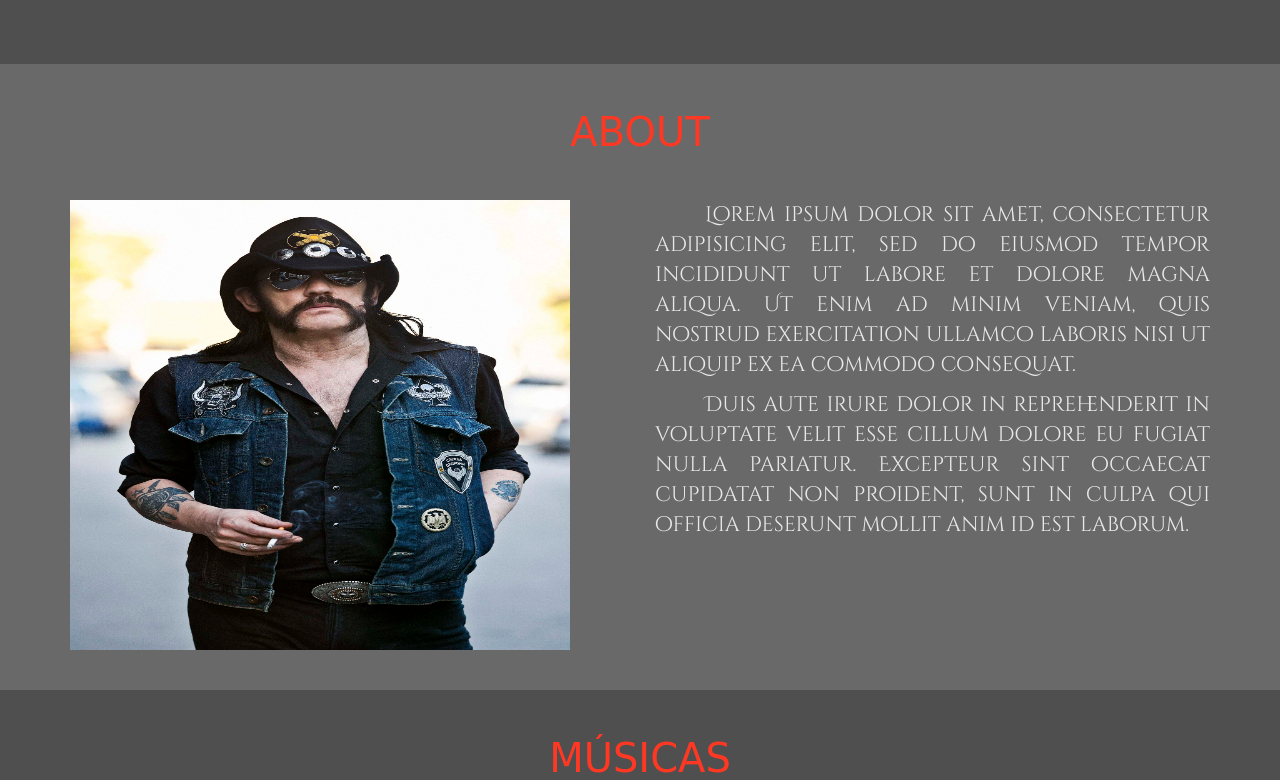
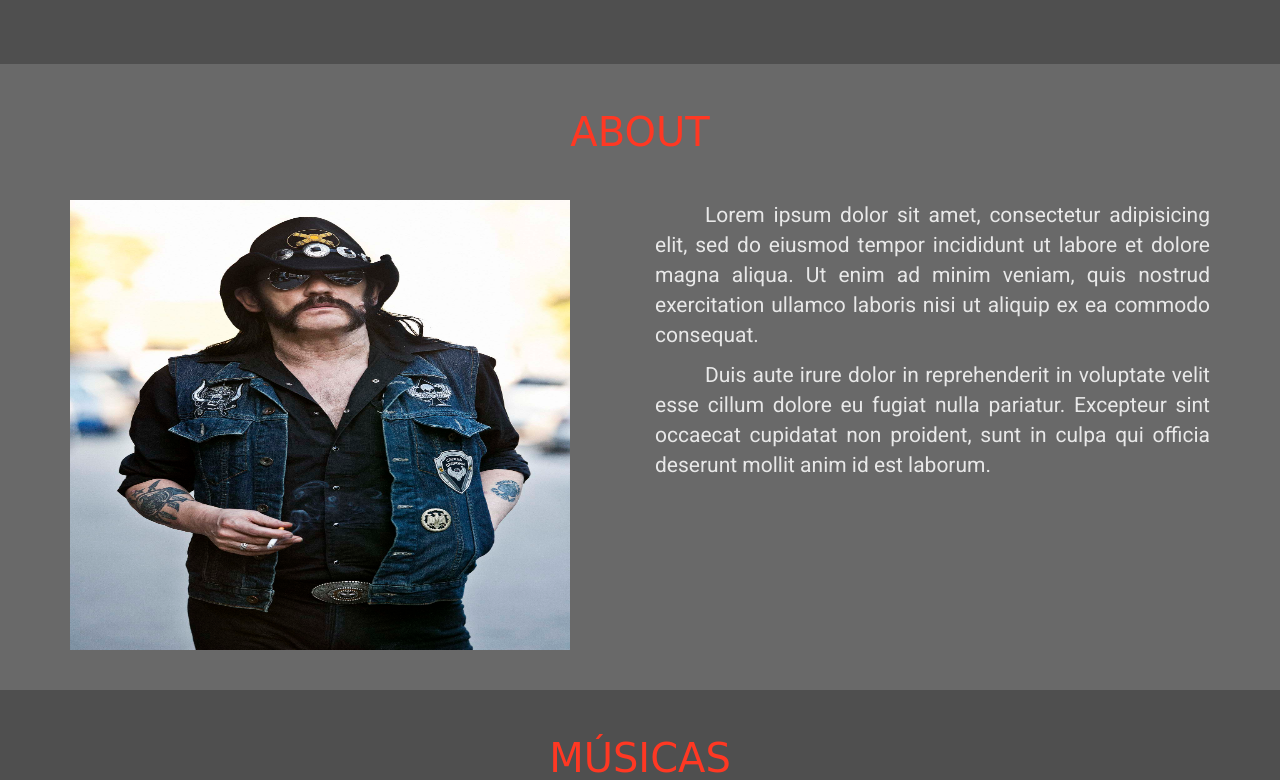
Before and after one commit to deciomoritz/Vermelho, a PHP site: page /pages/index.html in a window 1280 px wide. Shown: the part 1076-1856 px from the top of the page. Run offline with PHP 8.4, Linux system fonts and the light colour scheme; some libraries are stand-ins or nearby versions; some web fonts are replaced.

Commit message:
Troca de fonte de About para Roboto sans serif

```diff
--- a/pages/index.html
+++ b/pages/index.html
@@ -14,6 +14,7 @@
 		<link href='http://fonts.googleapis.com/css?family=Cinzel+Decorative:400,700' rel='stylesheet' type='text/css'>
 		<link href='http://fonts.googleapis.com/css?family=Cinzel:700' rel='stylesheet' type='text/css'>
 		<link href='http://fonts.googleapis.com/css?family=Frijole' rel='stylesheet' type='text/css'>
+		<link href='http://fonts.googleapis.com/css?family=Roboto' rel='stylesheet' type='text/css'>
 
 	</head>
 	<body>
--- a/styles/styles.css
+++ b/styles/styles.css
@@ -164,10 +164,8 @@ footer {
 	text-align: justify;
 	text-indent: 50px;
 	font-size: 1.5em;
-	font-family: 'Cinzel Decorative', cursive;
+	font-family: 'Roboto', sans-serif;
 	color:  #E8E8E8;
-	/*padding-left: 30px;
-	padding-right: 10px;*/
 }
 
 .video-left {
@@ -183,7 +181,6 @@ footer {
 }
 
 .video {
-	/*margin: 10% 0;*/
 	margin-left: auto;
 	margin-right: auto;
 	display: block;
```
